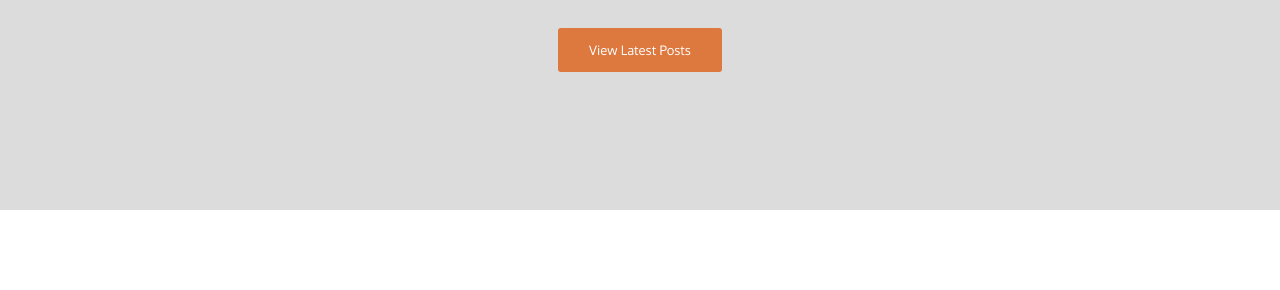
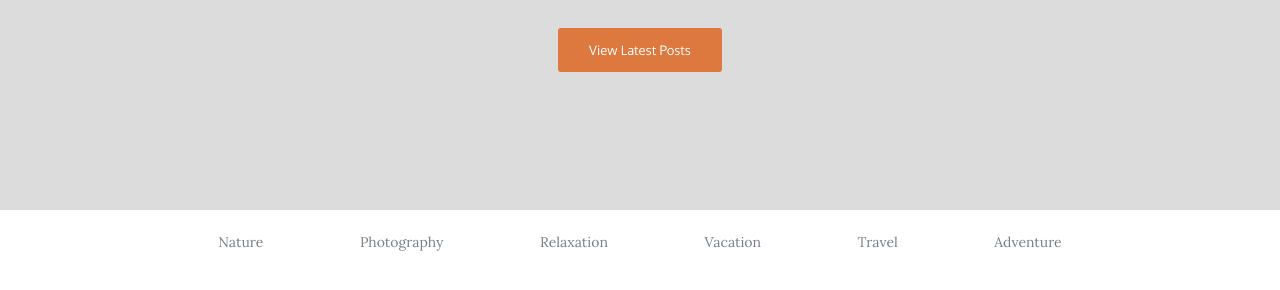
Before and after one commit to template-dev/Escape-Web, a website: page source/index.html in a window 1280 px wide. Shown: the part 290-580 px from the top of the page. Drawn offline with nearby package versions, Linux system fonts and the light colour scheme; files that its build step writes are made by us from their sources.

Commit message:
Added a block with tags and fixed a bug with the header menu

```diff
--- /dev/null
+++ b/source/html/__tags.html
@@ -0,0 +1,12 @@
+<section class="tags-block">
+  <div class="tags__block-wrapper">
+    <ul class="tags__list">
+      <li class="tags__item">Nature</li>
+      <li class="tags__item">Photography</li>
+      <li class="tags__item">Relaxation</li>
+      <li class="tags__item">Vacation</li>
+      <li class="tags__item">Travel</li>
+      <li class="tags__item">Adventure</li>
+    </ul>
+  </div>
+</section>
--- a/source/index.html
+++ b/source/index.html
@@ -7,6 +7,6 @@
 <body>
 	<h1 class="visually__hidden">Escape</h1>
   @@include('html/__header.html', {})
-
+  @@include('html/__tags.html', {})
 </body>
 </html>
--- a/source/sass/components/__header.scss
+++ b/source/sass/components/__header.scss
@@ -57,6 +57,8 @@
   width: 100%;
   height: 100%;
   display: none;
+  flex-wrap: wrap;
+  row-gap: 17px;
   flex-direction: column;
   align-content: center;
   justify-content: center;
--- /dev/null
+++ b/source/sass/components/__tags.scss
@@ -0,0 +1,31 @@
+.tags-block {
+  padding: 9px 10px;
+}
+
+.tags__block-wrapper {
+  @media(min-width: 940px) {
+    max-width: 940px;
+    margin: 0 auto;
+  }
+}
+
+.tags__list {
+  display: flex;
+  flex-wrap: wrap;
+  list-style-type: none;
+  padding: 0;
+  margin: 0;
+}
+
+.tags__item {
+  padding: 13px 35px;
+  gap: 21px;
+  flex-grow: 1;
+  color: $tagsColor;
+  font-family: "Lora", sans-serif;
+  font-size: 14px;
+  font-style: normal;
+  font-weight: 400;
+  line-height: 20px; /* 142.857% */
+  text-align: center;
+}
--- a/source/sass/global/__variables.scss
+++ b/source/sass/global/__variables.scss
@@ -5,3 +5,4 @@ $mobile-width: 320px;
 
 /* Colors */
 $linkHoverBg: #DD783F;
+$tagsColor: #768088;
--- a/source/sass/style.scss
+++ b/source/sass/style.scss
@@ -5,3 +5,4 @@
 
 /* components */
 @import "./components/_header.scss";
+@import "./components/_tags.scss";
```
Also changed, not shown: source/css/style.css.
